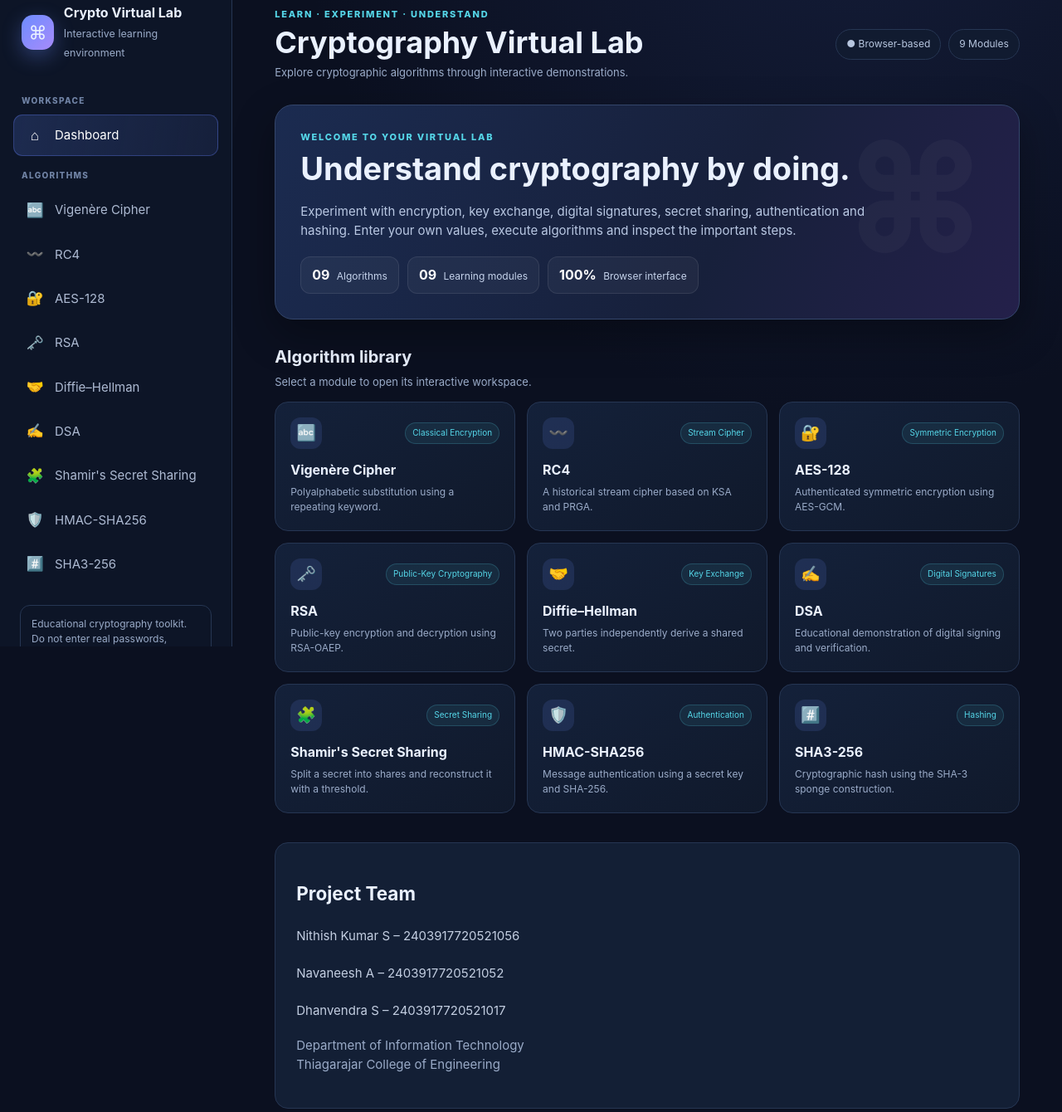
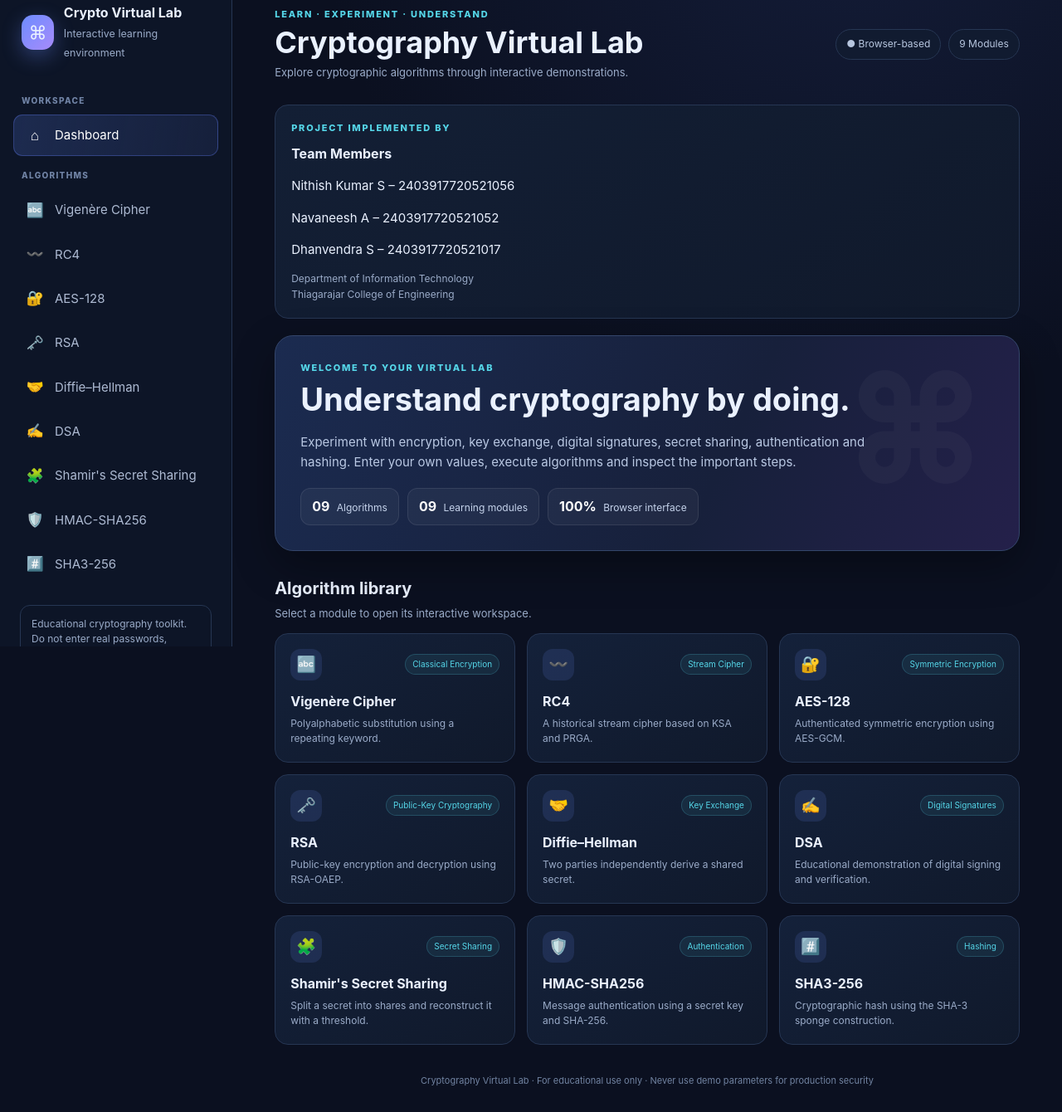
Before and after one commit to Nkrocks830/cryptography-virtual-lab, a plain HTML site: page index.html in a window 1280 px wide. Shown: the part 21-1361 px from the top of the page at 83% size. Drawn offline with nearby package versions, Linux system fonts and the light colour scheme.

Commit message:
Update project team details in index.html
Added project team information to the main section and removed the previous project team section.

```diff
--- a/index.html
+++ b/index.html
@@ -29,6 +29,19 @@ main{min-width:0;padding:30px clamp(18px,4vw,56px) 60px;max-width:1500px;width:1
 <main>
   <div class="topbar"><div><div class="eyebrow">LEARN · EXPERIMENT · UNDERSTAND</div><h1 id="pageHeading">Cryptography Virtual Lab</h1><div class="muted" style="font-size:13px">Explore cryptographic algorithms through interactive demonstrations.</div></div><div class="top-actions"><span class="pill">● Browser-based</span><span class="pill">9 Modules</span></div></div>
   <section class="dashboard" id="dashboard">
+  <div class="panel" style="margin-bottom:20px;">
+  <div class="eyebrow">PROJECT IMPLEMENTED BY</div>
+  <h3 style="margin:10px 0;">Team Members</h3>
+
+  <p>Nithish Kumar S – 2403917720521056</p>
+  <p>Navaneesh A – 2403917720521052</p>
+  <p>Dhanvendra S – 2403917720521017</p>
+
+  <div class="muted" style="font-size:12px;">
+    Department of Information Technology<br>
+    Thiagarajar College of Engineering
+  </div>
+</div>
     <div class="hero"><div class="eyebrow">WELCOME TO YOUR VIRTUAL LAB</div><h2>Understand cryptography by doing.</h2><p>Experiment with encryption, key exchange, digital signatures, secret sharing, authentication and hashing. Enter your own values, execute algorithms and inspect the important steps.</p><div class="stats"><span class="stat"><b>09</b> Algorithms</span><span class="stat"><b>09</b> Learning modules</span><span class="stat"><b>100%</b> Browser interface</span></div></div>
     <div class="section-head"><div><h2>Algorithm library</h2><p>Select a module to open its interactive workspace.</p></div></div>
     <div class="grid" id="cards"></div>
@@ -39,26 +52,6 @@ main{min-width:0;padding:30px clamp(18px,4vw,56px) 60px;max-width:1500px;width:1
     <div class="tabpane active" id="theoryPane"><div class="panel theory" id="theoryContent"></div></div>
     <div class="tabpane" id="implementationPane"><div class="layout"><div class="panel"><h3>Input & configuration</h3><div id="inputFields"></div><div class="actions" id="actions"></div><div id="status" class="status"></div></div><div class="panel"><h3>Execution result</h3><div id="result" class="output empty">Your result will appear here after execution.</div><div class="actions"><button class="btn secondary" id="copyBtn">Copy output</button></div><h3 style="margin-top:22px">Execution steps</h3><div id="steps" class="steps"><div class="step muted">Execution details will appear here.</div></div></div></div></div>
   </section>
-  <section style="
-  margin-top:35px;
-  padding:25px;
-  background:#131f35;
-  border:1px solid #263653;
-  border-radius:16px;
-">
-  <h2 style="color:#eaf1ff;">Project Team</h2>
-
-  <div style="color:#c3cee1;line-height:2;">
-    <p>Nithish Kumar S – 2403917720521056</p>
-    <p>Navaneesh A – 2403917720521052</p>
-    <p>Dhanvendra S – 2403917720521017</p>
-  </div>
-
-  <p style="color:#9aabc8;">
-    Department of Information Technology<br>
-    Thiagarajar College of Engineering
-  </p>
-</section>
   <div class="footer">Cryptography Virtual Lab · For educational use only · Never use demo parameters for production security</div>
 </main>
 </div>
```
